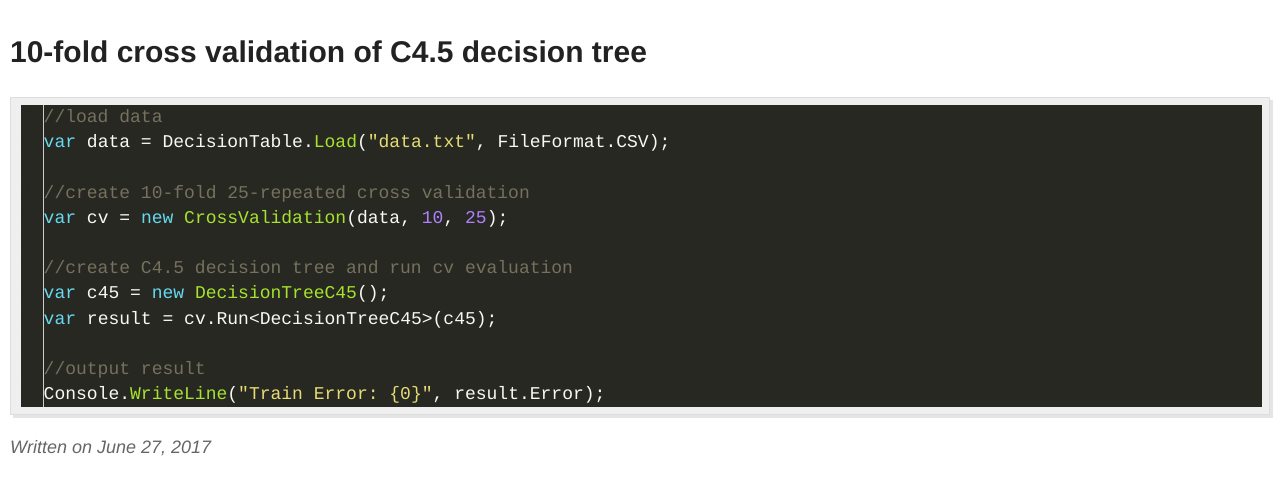
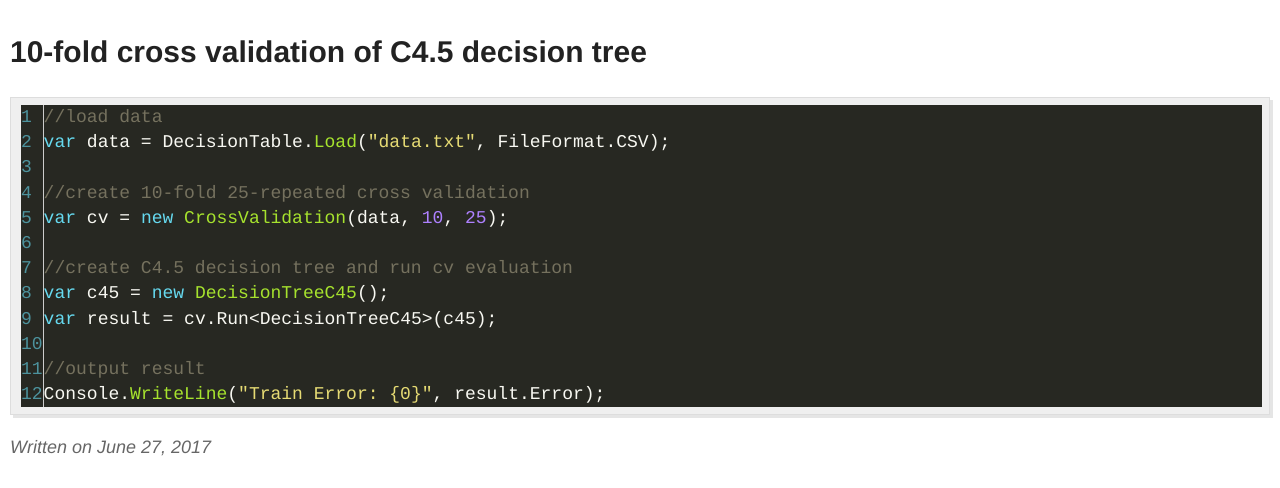
Before and after one commit to nrough/jekyll-now, a Jekyll site: the page built from _posts/2017-06-27-C45-Decision-Tree-10-Fold-Cross-Validation.md, in a window 1280 px wide. Shown: the part 135-623 px from the top of the page. Built offline with Jekyll 4.4.1, drawn with Linux system fonts in a browser that asks for light colours.

Commit message:
Update _highlights-monokai.scss

```diff
--- a/_sass/_highlights-monokai.scss
+++ b/_sass/_highlights-monokai.scss
@@ -39,7 +39,7 @@ code {
   pre.lineno {
     border: none;
     @include opacity(0.6);
-    color: #272822;
+    color: #66d9ef;
   }
 
   .lineno {
```
